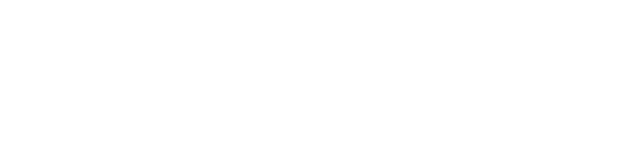
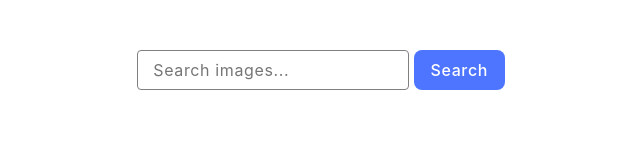
Before and after one commit to Polishchuk-4/goit-js-hw-11, a website built with Vite: page src/index.html in a window 1280 px wide. Shown: the whole page, without its empty margins (319-959 px from the left). Built offline with nearby package versions, Linux system fonts and the light colour scheme.

Commit message:
add basic style

```diff
--- a/src/css/reset.css
+++ b/src/css/reset.css
@@ -37,6 +37,7 @@ button {
 input {
   font-family: inherit;
   border: none;
+  outline: none; /* Remove default focus outline */
 }
 
 a {
--- a/src/css/styles.css
+++ b/src/css/styles.css
@@ -21,3 +21,40 @@
   -moz-osx-font-smoothing: grayscale;
   -webkit-text-size-adjust: 100%;
 }
+
+.container {
+  width: fit-content;
+  margin: 50px auto;
+}
+input {
+  width: 272px;
+  height: 40px;
+  padding: 8px 15px;
+  border: 1px solid black;
+  border-radius: 4px;
+  border: 1px solid rgb(128, 128, 128);
+  font-size: 16px;
+  line-height: 24px;
+  letter-spacing: 0.04em;
+  outline: none; /* Remove default focus outline */
+}
+input:hover {
+  border: 1px solid rgb(0, 0, 0);
+}
+input:focus {
+  border-color: rgb(78, 117, 255);
+}
+button {
+  width: 91px;
+  height: 40px;
+  border-radius: 8px;
+  background: rgb(78, 117, 255);
+  color: rgb(255, 255, 255);
+  font-size: 16px;
+  font-weight: 500;
+  line-height: 24px;
+  letter-spacing: 0.04em;
+}
+button:hover {
+  background: rgb(78, 117, 255);
+}
--- a/src/index.html
+++ b/src/index.html
@@ -8,6 +8,10 @@
     <link rel="stylesheet" href="./css/styles.css" />
   </head>
   <body>
+    <div class="container">
+      <input type="text" name="" id="" placeholder="Search images..." />
+      <button>Search</button>
+    </div>
     <script type="module" src="./main.js"></script>
   </body>
 </html>
```
